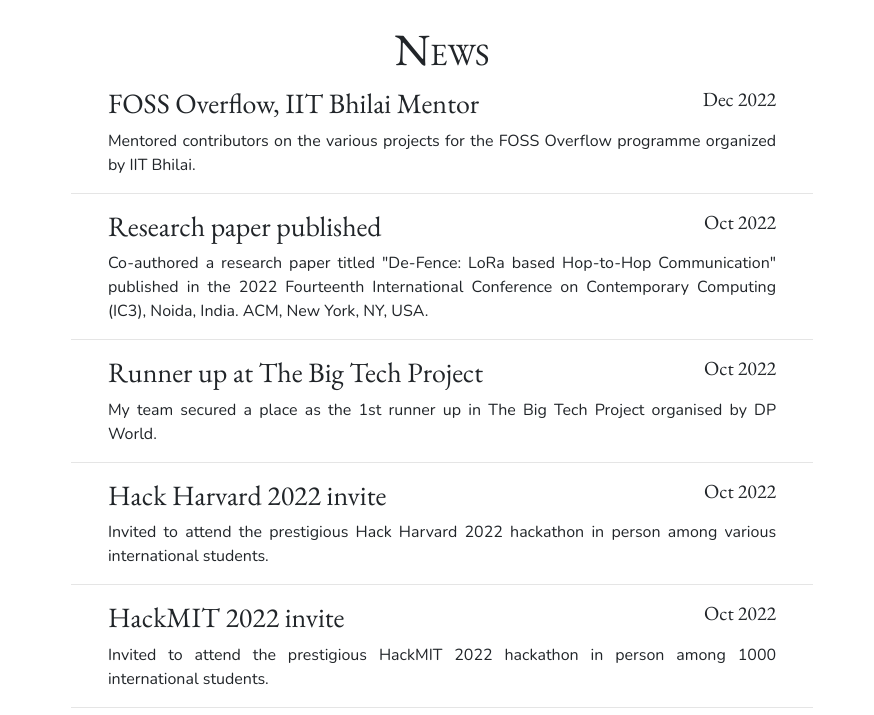
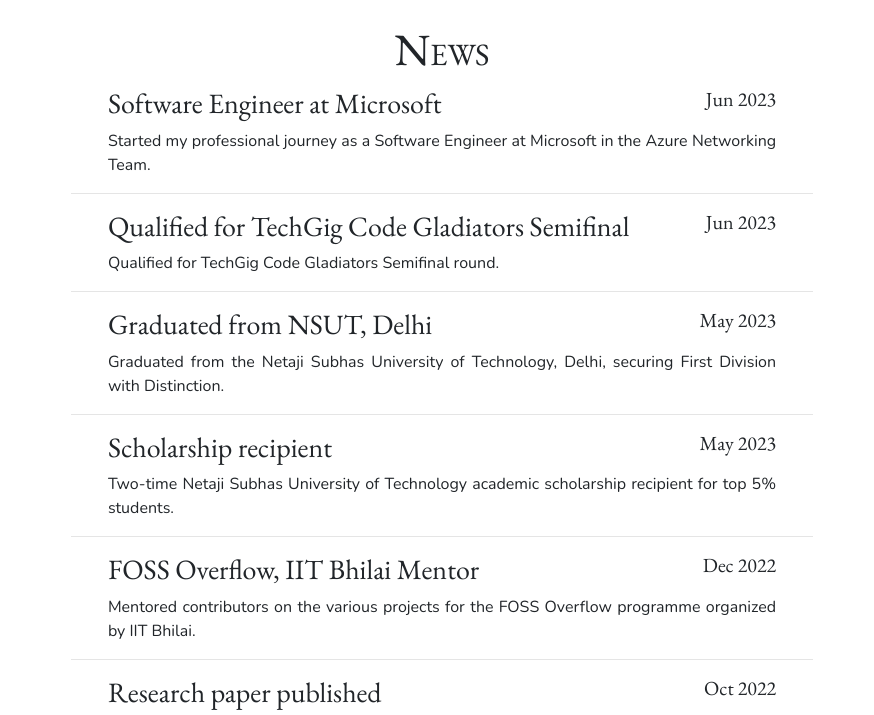
Before and after one commit to maanas-talwar/maanas-talwar.github.io, a plain HTML site: page news.html in a window 1280 px wide. Shown: the part 48-763 px from the top of the page, without its empty margins (198-1072 px from the left). Drawn offline with nearby package versions, Linux system fonts and the light colour scheme.

Commit message:
SWE at MS updates

```diff
--- a/news.html
+++ b/news.html
@@ -75,6 +75,62 @@
         <div class="d-flex justify-content-center">
             <h1 class="display-4"><small>News</small></h1>
         </div>
+
+        <div class="entry">
+            <div class="d-flex justify-content-between">
+                <div>
+                    <h3>Software Engineer at Microsoft</h3>
+                </div>
+                <div>
+                    <h5>Jun 2023</h5>
+                </div>
+            </div>
+            <p class="text-justify text-break">Started my professional journey as a Software Engineer at Microsoft in the Azure Networking Team.</p>
+            </a>
+        </div>
+        <hr>
+
+        <div class="entry">
+            <div class="d-flex justify-content-between">
+                <div>
+                    <h3>Qualified for TechGig Code Gladiators Semifinal</h3>
+                </div>
+                <div>
+                    <h5>Jun 2023</h5>
+                </div>
+            </div>
+            <p class="text-justify text-break">Qualified for TechGig Code Gladiators Semifinal round.</p>
+            </a>
+        </div>
+        <hr>
+
+        <div class="entry">
+            <div class="d-flex justify-content-between">
+                <div>
+                    <h3>Graduated from NSUT, Delhi</h3>
+                </div>
+                <div>
+                    <h5>May 2023</h5>
+                </div>
+            </div>
+            <p class="text-justify text-break">Graduated from the Netaji Subhas University of Technology, Delhi, securing First Division with Distinction.</p>
+            </a>
+        </div>
+        <hr>
+
+        <div class="entry">
+            <div class="d-flex justify-content-between">
+                <div>
+                    <h3>Scholarship recipient</h3>
+                </div>
+                <div>
+                    <h5>May 2023</h5>
+                </div>
+            </div>
+            <p class="text-justify text-break">Two-time Netaji Subhas University of Technology academic scholarship recipient for top 5% students.</p>
+            </a>
+        </div>
+        <hr>
 
         <div class="entry">
             <div class="d-flex justify-content-between">
```
Also changed, not shown: index.html (+4 -3 lines), projects.html (+28 -0 lines), 1 other file.
